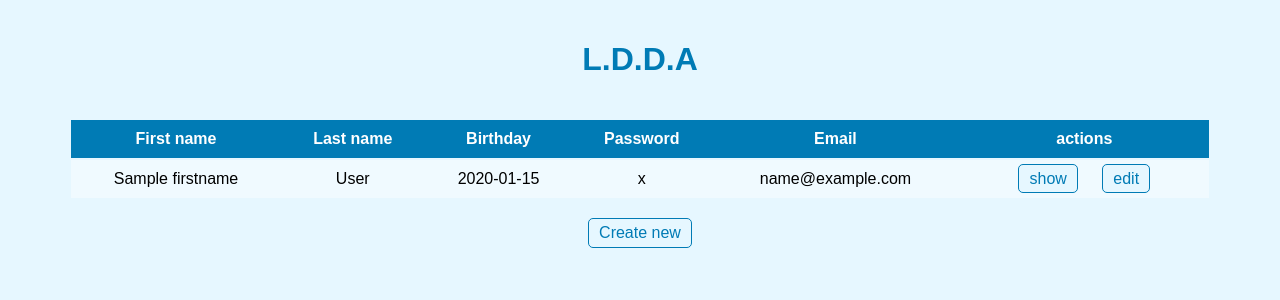
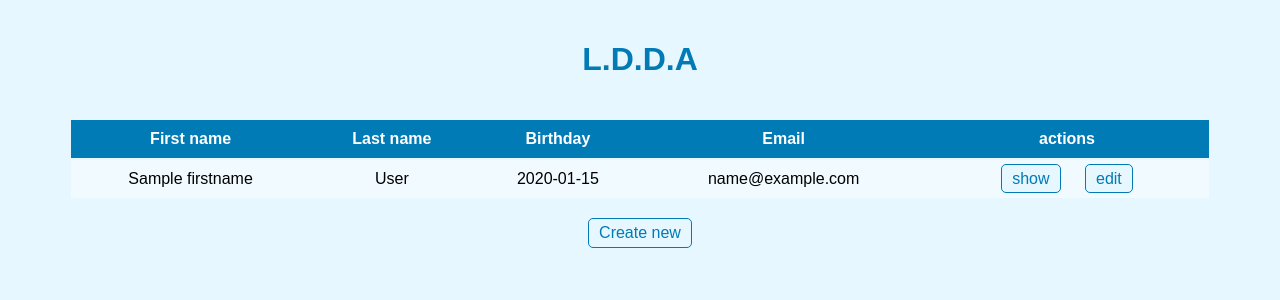
Before and after one commit to Turbotard/Symfony-Project, a Symfony app: template templates/users/index.html.twig in a window 1280 px wide. Shown: the top 300 px of the page. Run offline with Twig, Linux system fonts and the light colour scheme; the template is opened without the code that fills it: most values are stand-ins (such as "Sample title", 1, 10 or a date in 2020); some libraries are stand-ins or nearby versions.

Commit message:
update password

```diff
--- a/templates/users/index.html.twig
+++ b/templates/users/index.html.twig
@@ -80,11 +80,9 @@
     <table class="table">
         <thead>
         <tr>
-            <!-- ID retiré -->
             <th>First name</th>
             <th>Last name</th>
             <th>Birthday</th>
-            <th>Password</th>
             <th>Email</th>
             <th>actions</th>
         </tr>
@@ -96,7 +94,6 @@
                 <td>{{ user.firstname }}</td>
                 <td>{{ user.lastname }}</td>
                 <td>{{ user.birthday ? user.birthday|date('Y-m-d') : '' }}</td>
-                <td>{{ user.password }}</td>
                 <td>{{ user.email }}</td>
                 <td>
                     <a href="{{ path('app_users_show', {'id': user.id}) }}">show</a>
```
